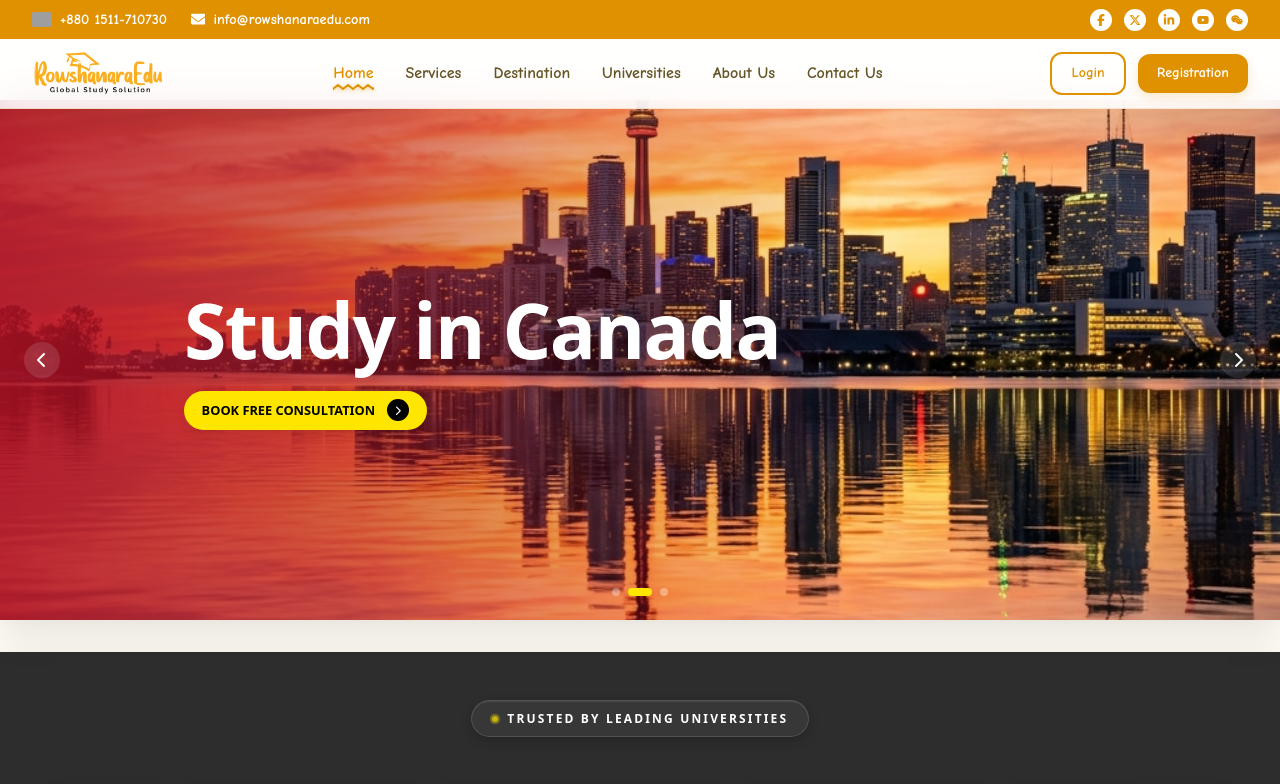
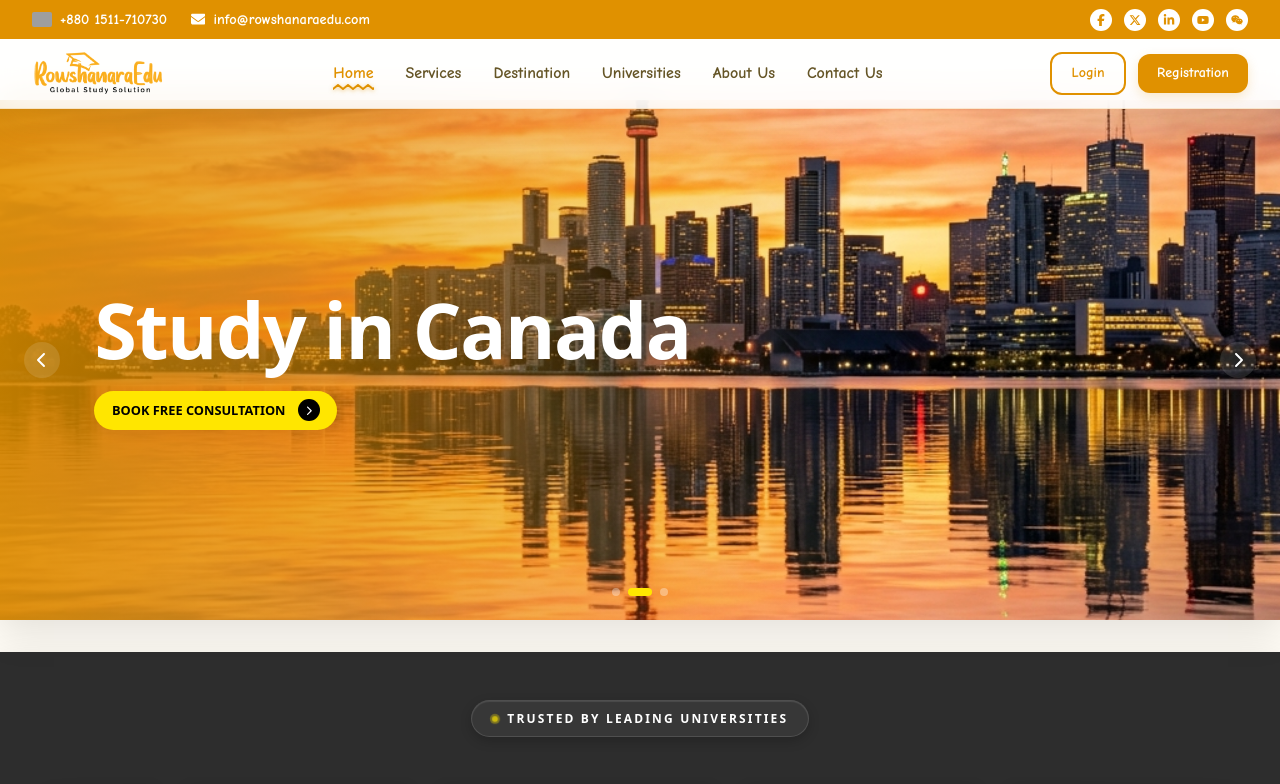
Before and after one commit to princeshiamofficial/Rowshanara-Edu, a Next.js app: page / in a window 1280 px wide. Shown: the top 784 px of the page. Built offline with nearby package versions, Linux system fonts and the light colour scheme; grey boxes are pictures that could not be loaded.

Commit message:
style: update hero gradient to match primary brand color

```diff
--- a/src/app/globals.css
+++ b/src/app/globals.css
@@ -558,10 +558,10 @@ button {
   position: absolute;
   inset: 0;
   background: linear-gradient(90deg,
-    rgba(179, 18, 38, 0.85) 0%,
-    rgba(179, 18, 38, 0.6) 24%,
-    rgba(179, 18, 38, 0.2) 48%,
-    rgba(179, 18, 38, 0) 66.6%
+    rgba(224, 145, 0, 0.85) 0%,
+    rgba(224, 145, 0, 0.6) 24%,
+    rgba(224, 145, 0, 0.2) 48%,
+    rgba(224, 145, 0, 0) 66.6%
   );
   z-index: 1;
 }
@@ -574,7 +574,7 @@ button {
   display: flex;
   flex-direction: column;
   align-items: flex-start;
-  margin-left: 10%;
+  margin-left: 3%;
 }
 
 .hero-title {
@@ -643,10 +643,10 @@ button {
 
   .hero-gradient-overlay {
     background: linear-gradient(90deg,
-      rgba(179, 18, 38, 1) 0%,
-      rgba(179, 18, 38, 0.95) 40%,
-      rgba(179, 18, 38, 0.7) 65%,
-      rgba(179, 18, 38, 0) 100%
+      rgba(224, 145, 0, 1) 0%,
+      rgba(224, 145, 0, 0.95) 40%,
+      rgba(224, 145, 0, 0.7) 65%,
+      rgba(224, 145, 0, 0) 100%
     );
   }
 
@@ -677,9 +677,9 @@ button {
 
   .hero-gradient-overlay {
     background: linear-gradient(180deg,
-      rgba(179, 18, 38, 0.95) 0%,
-      rgba(179, 18, 38, 0.85) 50%,
-      rgba(179, 18, 38, 0.3) 100%
+      rgba(224, 145, 0, 0.95) 0%,
+      rgba(224, 145, 0, 0.85) 50%,
+      rgba(224, 145, 0, 0.3) 100%
     );
   }
 
--- a/src/components/home/Hero.tsx
+++ b/src/components/home/Hero.tsx
@@ -9,21 +9,21 @@ const slides = [
     image: "/sydney_opera_house.png",
     buttonText: "BOOK FREE CONSULTATION",
     link: "/contact",
-    gradient: "linear-gradient(90deg, rgba(179, 18, 38, 0.85) 0%, rgba(179, 18, 38, 0.6) 24%, rgba(179, 18, 38, 0.2) 48%, rgba(179, 18, 38, 0) 66.6%)"
+    gradient: "linear-gradient(90deg, rgba(224, 145, 0, 0.85) 0%, rgba(224, 145, 0, 0.6) 24%, rgba(224, 145, 0, 0.2) 48%, rgba(224, 145, 0, 0) 66.6%)"
   },
   {
     title: "Study in Canada",
     image: "/canada_hero.png",
     buttonText: "BOOK FREE CONSULTATION",
     link: "/contact",
-    gradient: "linear-gradient(90deg, rgba(179, 18, 38, 0.85) 0%, rgba(179, 18, 38, 0.6) 24%, rgba(179, 18, 38, 0.2) 48%, rgba(179, 18, 38, 0) 66.6%)"
+    gradient: "linear-gradient(90deg, rgba(224, 145, 0, 0.85) 0%, rgba(224, 145, 0, 0.6) 24%, rgba(224, 145, 0, 0.2) 48%, rgba(224, 145, 0, 0) 66.6%)"
   },
   {
     title: "Study in United Kingdom",
     image: "/uk_hero.png",
     buttonText: "BOOK FREE CONSULTATION",
     link: "/contact",
-    gradient: "linear-gradient(90deg, rgba(179, 18, 38, 0.85) 0%, rgba(179, 18, 38, 0.6) 24%, rgba(179, 18, 38, 0.2) 48%, rgba(179, 18, 38, 0) 66.6%)"
+    gradient: "linear-gradient(90deg, rgba(224, 145, 0, 0.85) 0%, rgba(224, 145, 0, 0.6) 24%, rgba(224, 145, 0, 0.2) 48%, rgba(224, 145, 0, 0) 66.6%)"
   }
 ];
 
```
